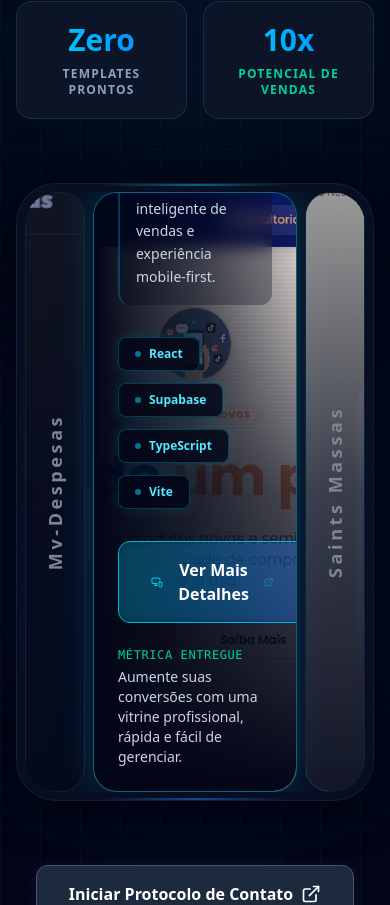
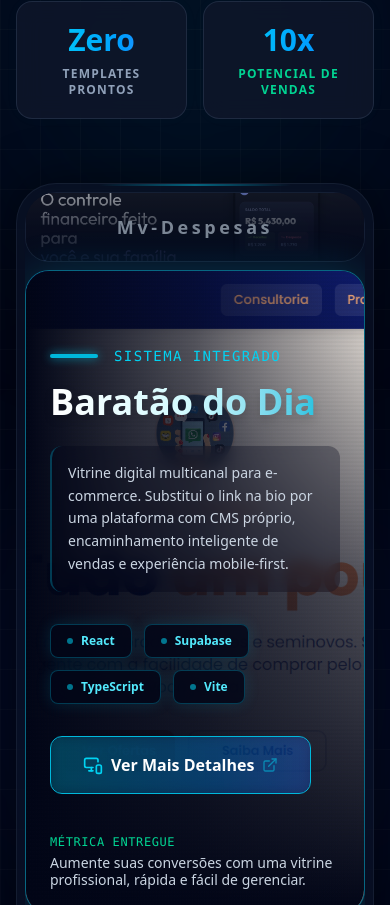
Before and after one commit to GVsoftwares/portifolio, a React (Vite) app: page / in a window 390 px wide. Shown: the part 5279-6184 px from the top of the page. Built offline with nearby package versions, Linux system fonts and the light colour scheme.

Commit message:
Otimizando performance extrema de layout e bundling para build no Vercel

```diff
--- a/src/components/Portfolio.tsx
+++ b/src/components/Portfolio.tsx
@@ -125,7 +125,7 @@ export default function Portfolio({ onViewDespesas, onViewBaratao, onViewSaints
 
         {/* Futuristic Expanding Accordion */}
         <div
-          className="flex h-[600px] w-full gap-2 md:gap-4 overflow-hidden rounded-[2rem]"
+          className="flex flex-col md:flex-row h-[800px] md:h-[600px] w-full gap-2 md:gap-4 overflow-hidden rounded-[2rem]"
           onMouseEnter={() => setIsHovered(true)}
           onMouseLeave={() => setIsHovered(false)}
         >
@@ -139,14 +139,16 @@ export default function Portfolio({ onViewDespesas, onViewBaratao, onViewSaints
                 onClick={() => !isActive && setActiveIndex(idx)}
                 className={`relative rounded-3xl overflow-hidden transition-all duration-700 ease-[cubic-bezier(0.25,1,0.5,1)] flex cursor-pointer group ${
                   isActive
-                    ? 'flex-[10] md:flex-[8] shadow-[0_0_40px_rgba(6,182,212,0.2)] border border-cyan-500/50'
-                    : 'flex-[1] min-w-[60px] md:min-w-[100px] border border-slate-700/50 opacity-60 hover:opacity-100'
+                    ? 'flex-[12] md:flex-[8] shadow-[0_0_40px_rgba(6,182,212,0.2)] border border-cyan-500/50'
+                    : 'flex-[1] min-h-[70px] md:min-h-0 md:min-w-[100px] border border-slate-700/50 opacity-60 hover:opacity-100'
                 } bg-slate-900`}
               >
                 {/* Background Image */}
                 <img
                   src={project.image}
                   alt={project.title}
+                  loading={isActive ? "eager" : "lazy"}
+                  decoding="async"
                   className={`absolute inset-0 w-full h-full object-cover transition-transform duration-1000 ${isActive ? 'scale-100' : 'scale-110 object-center'}`}
                   referrerPolicy="no-referrer"
                 />
@@ -162,7 +164,7 @@ export default function Portfolio({ onViewDespesas, onViewBaratao, onViewSaints
 
                 {/* Inactive Vertical Title */}
                 <div className={`absolute inset-0 flex items-center justify-center transition-opacity duration-500 ${isActive ? 'opacity-0 pointer-events-none' : 'opacity-100'}`}>
-                  <h3 className="text-slate-300 font-bold whitespace-nowrap -rotate-90 tracking-[0.2em] text-lg md:text-xl transition-all group-hover:text-cyan-400 group-hover:tracking-[0.3em]">
+                  <h3 className="text-slate-300 font-bold whitespace-nowrap md:-rotate-90 tracking-[0.2em] text-lg md:text-xl transition-all group-hover:text-cyan-400 group-hover:tracking-[0.3em]">
                     {project.title}
                   </h3>
                 </div>
@@ -210,13 +212,13 @@ export default function Portfolio({ onViewDespesas, onViewBaratao, onViewSaints
                       </span>
                     </button>
 
-                    <div className="flex-1 max-w-sm">
-                      <p className="text-xs text-emerald-400 font-mono mb-1 uppercase tracking-wider">Métrica Entregue <span className="animate-ping inline-flex h-2 w-2 rounded-full bg-emerald-400 opacity-75"></span></p>
-                      <p className="text-sm text-slate-300">{project.result}</p>
+                      <div className="flex-1 max-w-xs mt-4 sm:mt-0">
+                        <p className="text-xs text-emerald-400 font-mono mb-1 uppercase tracking-wider">Métrica Entregue <span className="animate-ping inline-flex h-2 w-2 rounded-full bg-emerald-400 opacity-75"></span></p>
+                        <p className="text-sm text-slate-300 leading-tight">{project.result}</p>
+                      </div>
                     </div>
+
                   </div>
-
-                </div>
               </motion.div>
             );
           })}
```
Also changed, not shown: vite.config.ts (+16 -0 lines).
